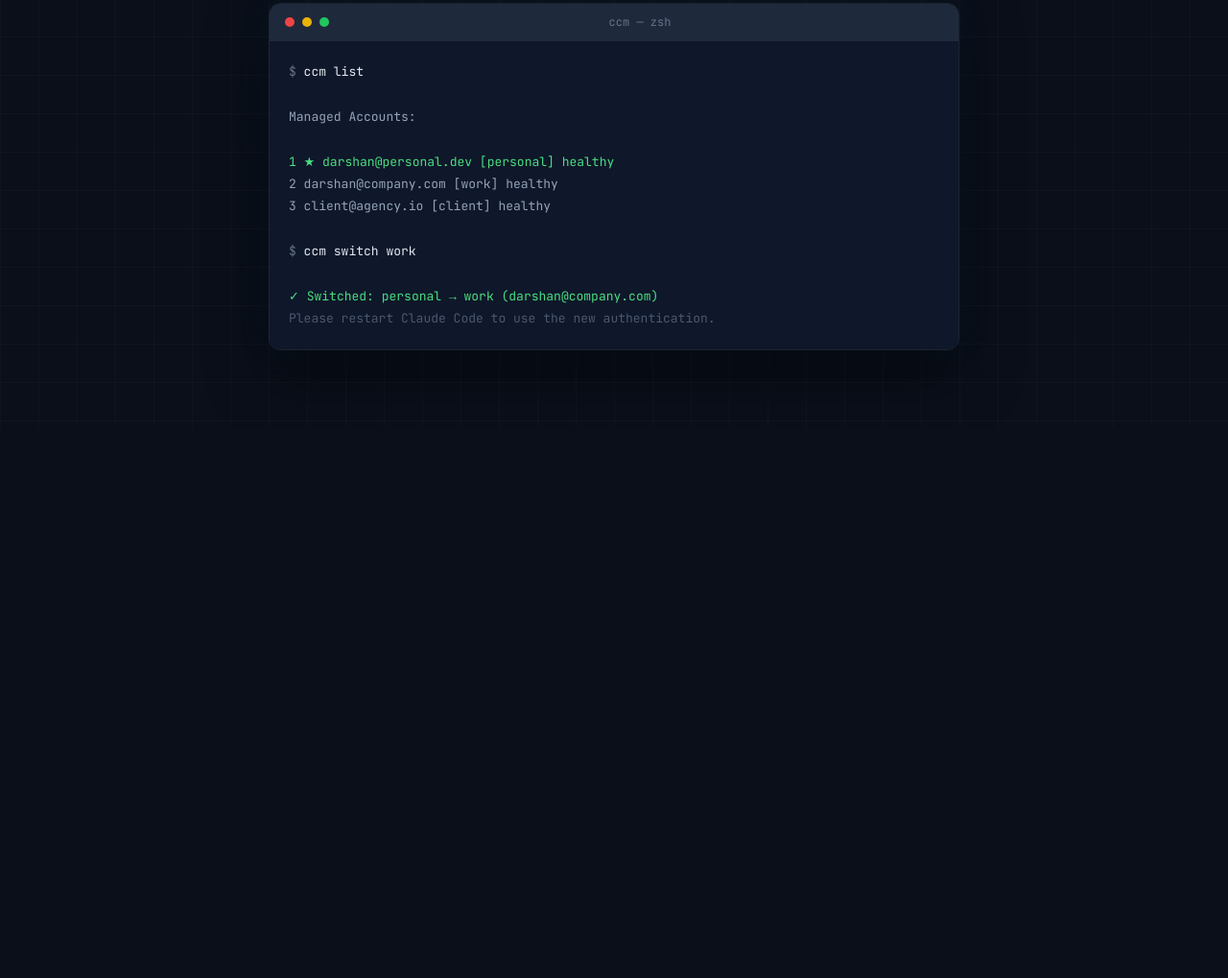
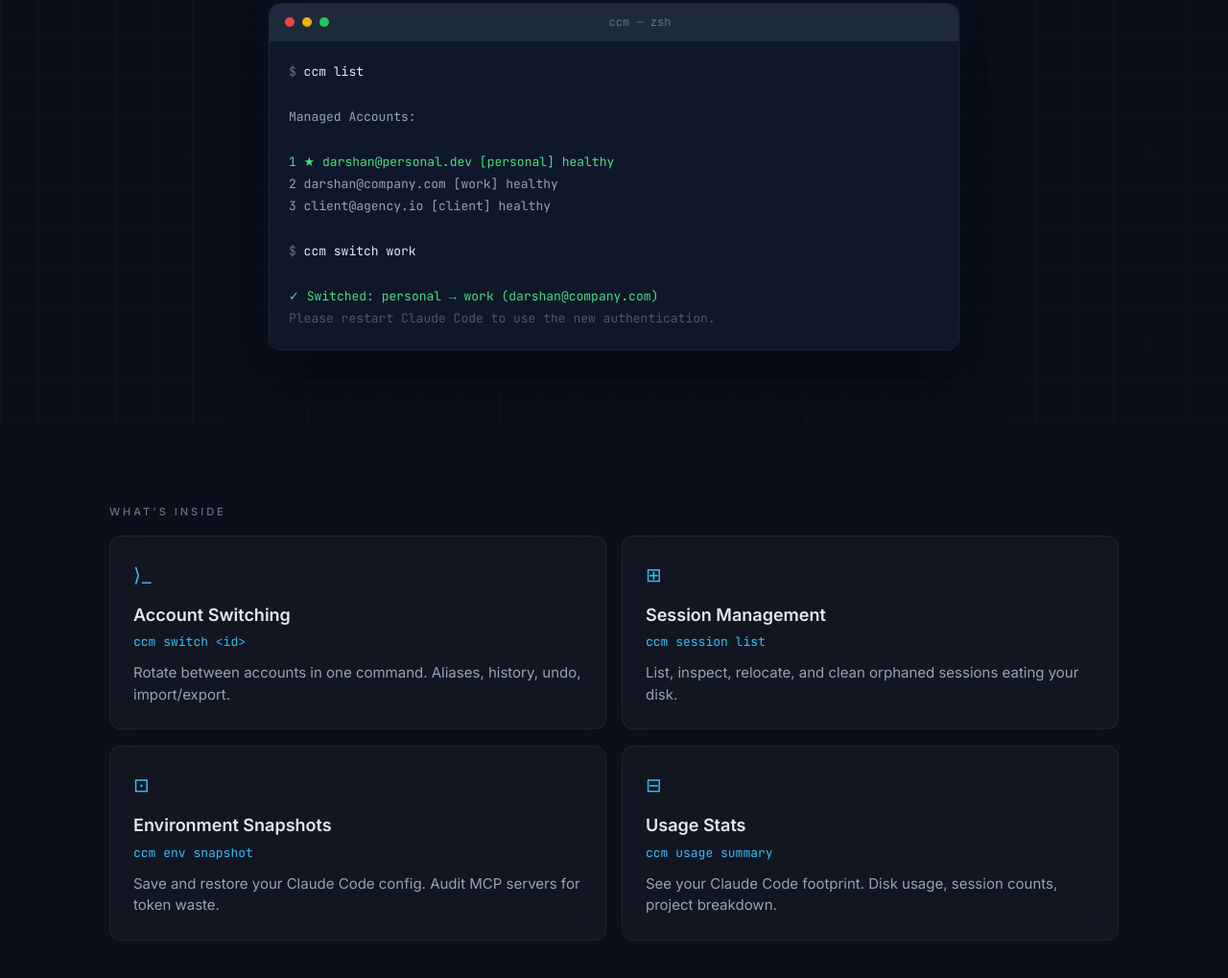
Before and after one commit to dr5hn/ccm, a plain HTML site: page index.html in a window 1280 px wide. Shown: the part 1482-2501 px from the top of the page at 96% size. Before the commit the page ends 1927 px from the top, so only its background shows below. Drawn offline with Linux system fonts and the light colour scheme.

Commit message:
feat: add feature cards section with glassmorphism design

```diff
--- a/index.html
+++ b/index.html
@@ -417,6 +417,48 @@ body {
 .t-muted { color: var(--text-muted); opacity: 0.7; }
 .t-warn { color: var(--accent-amber); }
 .t-active { color: var(--accent-green); }
+
+/* ══════════════ FEATURES ══════════════ */
+.features {
+  padding: 80px 24px;
+}
+
+.features-grid {
+  display: grid;
+  grid-template-columns: 1fr 1fr;
+  gap: 16px;
+}
+
+.feature-card {
+  padding: 24px;
+}
+
+.feature-icon {
+  font-size: 20px;
+  color: var(--accent-cyan);
+  margin-bottom: 12px;
+  font-family: 'JetBrains Mono', monospace;
+}
+
+.feature-name {
+  font-size: 18px;
+  font-weight: 600;
+  color: var(--text-primary);
+  margin-bottom: 4px;
+}
+
+.feature-cmd {
+  font-family: 'JetBrains Mono', monospace;
+  font-size: 13px;
+  color: var(--accent-cyan);
+  margin-bottom: 10px;
+}
+
+.feature-desc {
+  font-size: 15px;
+  color: var(--text-secondary);
+  line-height: 1.5;
+}
 </style>
 </head>
 <body>
@@ -502,7 +544,37 @@ body {
     </div>
   </div>
 </section>
-  <section class="features" id="features"></section>
+  <section class="features" id="features">
+  <div class="container">
+    <div class="section-label">What's Inside</div>
+    <div class="features-grid">
+      <div class="feature-card glass-card">
+        <div class="feature-icon">⟩_</div>
+        <div class="feature-name">Account Switching</div>
+        <div class="feature-cmd">ccm switch &lt;id&gt;</div>
+        <div class="feature-desc">Rotate between accounts in one command. Aliases, history, undo, import/export.</div>
+      </div>
+      <div class="feature-card glass-card">
+        <div class="feature-icon">⊞</div>
+        <div class="feature-name">Session Management</div>
+        <div class="feature-cmd">ccm session list</div>
+        <div class="feature-desc">List, inspect, relocate, and clean orphaned sessions eating your disk.</div>
+      </div>
+      <div class="feature-card glass-card">
+        <div class="feature-icon">⊡</div>
+        <div class="feature-name">Environment Snapshots</div>
+        <div class="feature-cmd">ccm env snapshot</div>
+        <div class="feature-desc">Save and restore your Claude Code config. Audit MCP servers for token waste.</div>
+      </div>
+      <div class="feature-card glass-card">
+        <div class="feature-icon">⊟</div>
+        <div class="feature-name">Usage Stats</div>
+        <div class="feature-cmd">ccm usage summary</div>
+        <div class="feature-desc">See your Claude Code footprint. Disk usage, session counts, project breakdown.</div>
+      </div>
+    </div>
+  </div>
+</section>
   <section class="how-it-works" id="how-it-works"></section>
   <section class="install" id="install"></section>
   <section class="social-proof" id="social-proof"></section>
```
